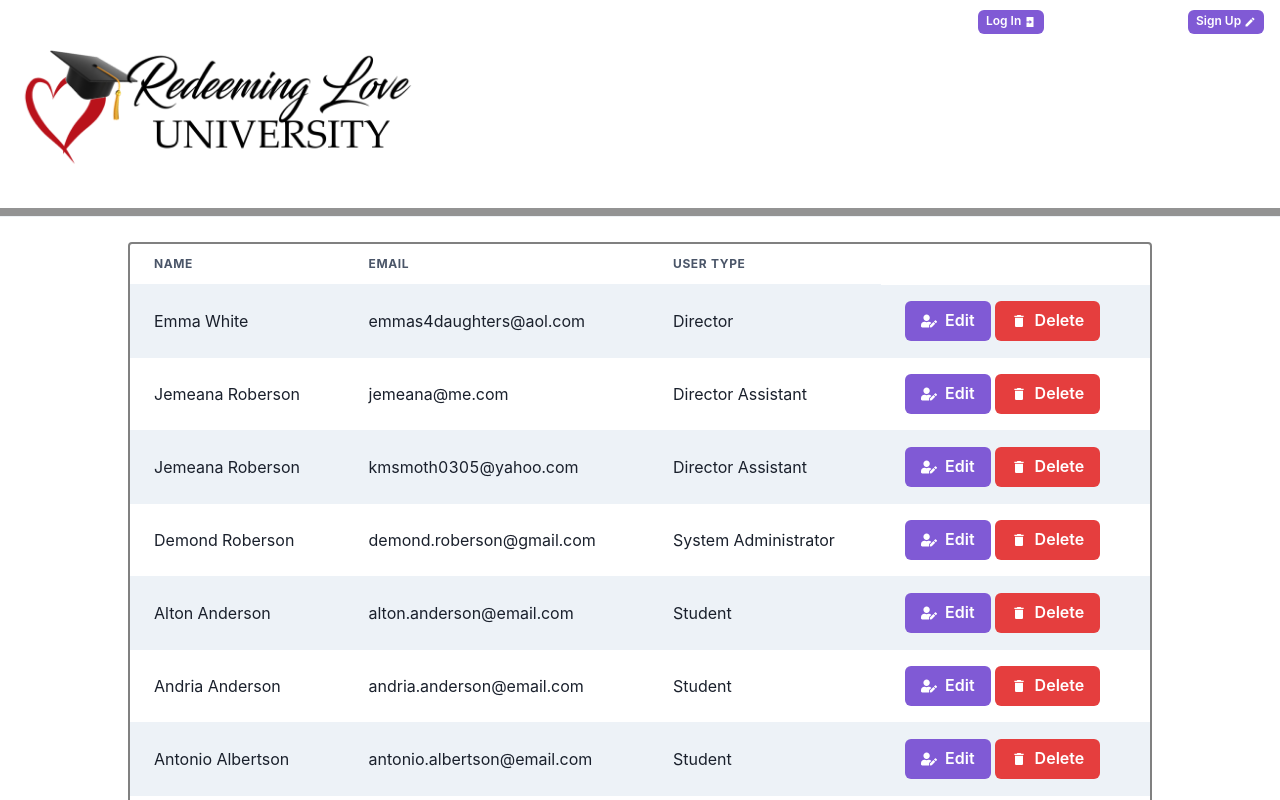
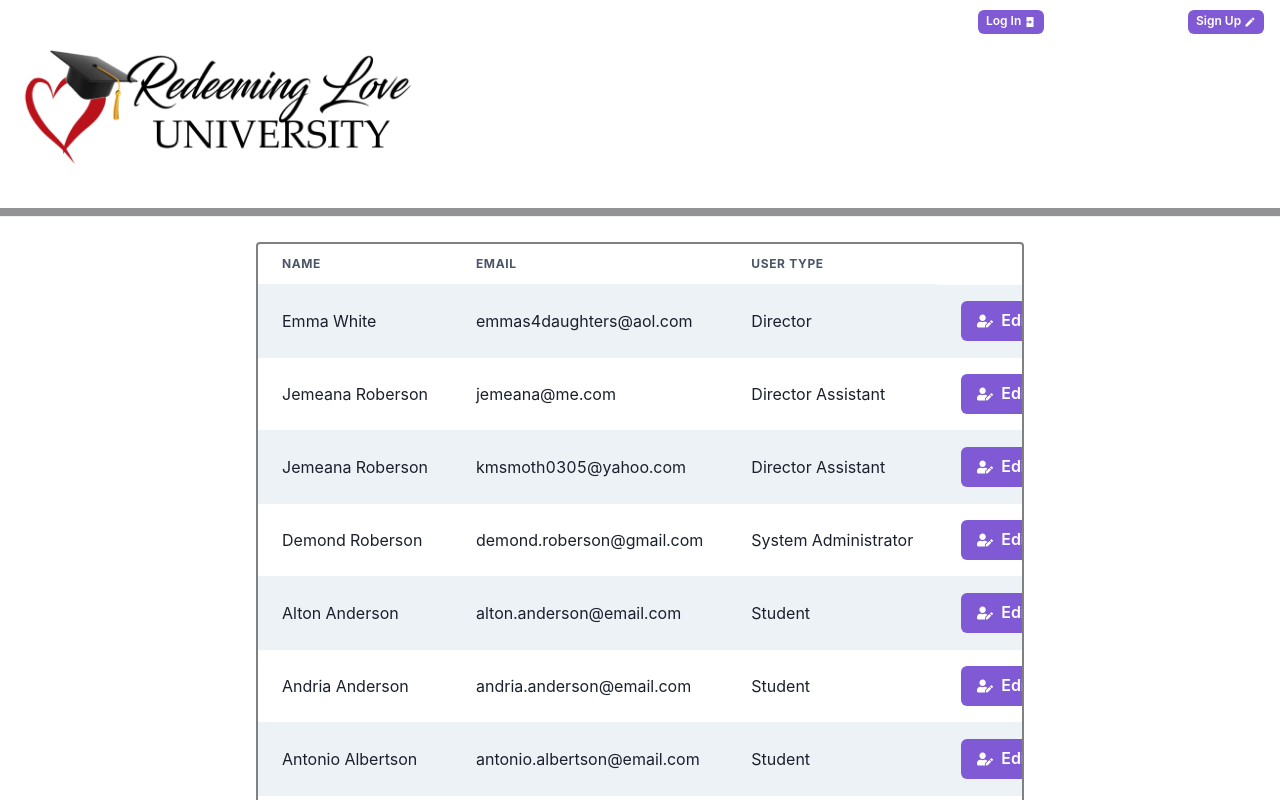
Before and after one commit to 3zbyjd/rlomuniv, a React (Vite) app: page /UserList in a window 1280 px wide. Shown: the top 800 px of the page. Built offline with nearby package versions, Linux system fonts and the light colour scheme.

Commit message:
Working to render user list route.

```diff
--- a/src/pages/User/UserList.tsx
+++ b/src/pages/User/UserList.tsx
@@ -44,7 +44,7 @@ function UserList() {
       />
 
       <TableContainer
-        width="80%"
+        width="60%"
         margin="0 auto"
         border="2px"
         borderRadius="4px"
```
